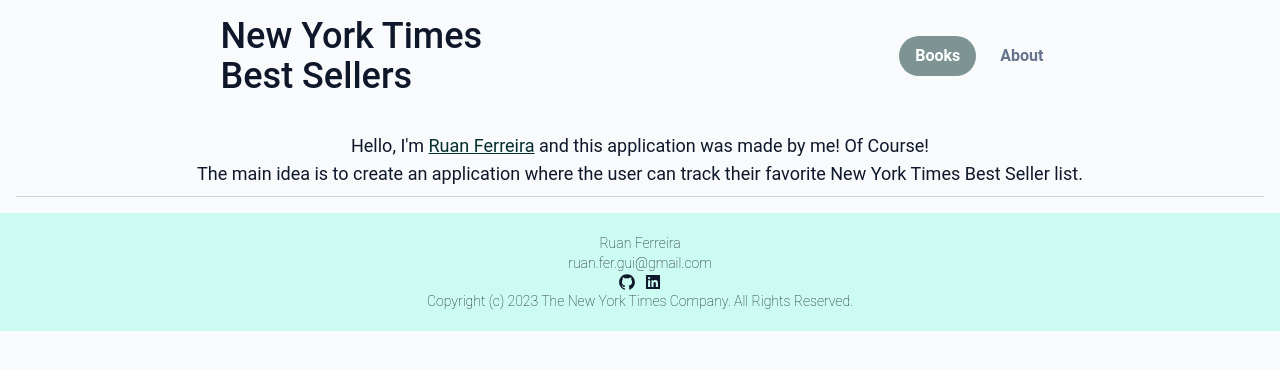
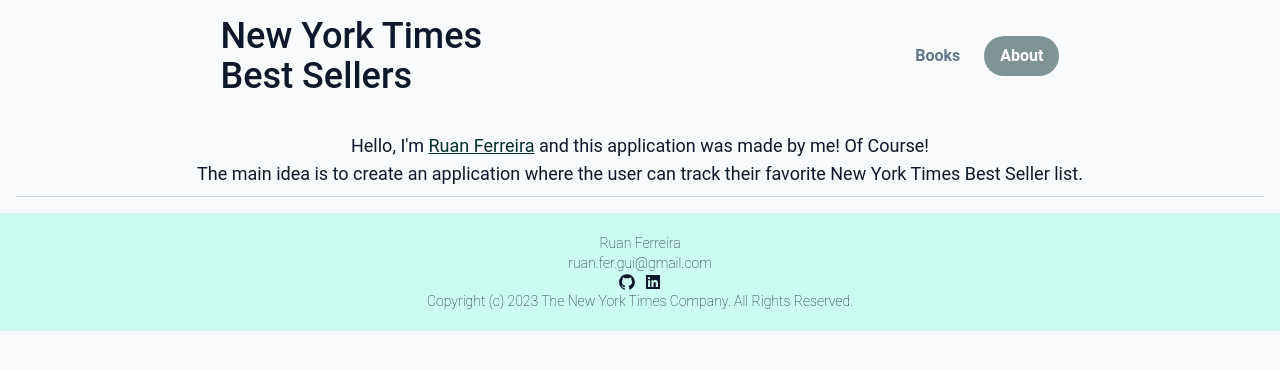
Before and after one commit to droderuan/nyt_best_sellers, a Next.js app: page /about in a window 1280 px wide. Shown: the top 370 px of the page. Built offline with nearby package versions, Linux system fonts and the light colour scheme; no server answers.

Commit message:
fix: correct change path and added app vercel link to readme

```diff
--- a/src/components/layout/template/Main.tsx
+++ b/src/components/layout/template/Main.tsx
@@ -3,8 +3,8 @@
 import Button from "@/components/atoms/button";
 import SvgIcon from "@/components/atoms/svgIcon";
 import Link from "next/link";
-import React from "react";
 import { AiFillGithub, AiFillLinkedin } from "react-icons/ai";
+import { usePathname } from "next/navigation";
 
 interface MainTemplate {
   appName: string;
@@ -12,6 +12,8 @@
 }
 
 const MainTemplate: React.FC<MainTemplate> = ({ appName, children }) => {
+  const pathName = usePathname();
+
   return (
     <body className="w-full font-sans bg-slate-50 text-slate-900 min-h-[100vh]">
       <header className="w-full h-20  md:h-28 ">
@@ -20,10 +22,10 @@
             {appName}
           </h1>
           <div className="flex items-center gap-2">
-            <Button disabled>
+            <Button disabled={pathName === "/"}>
               <Link href={"/"}>Books</Link>
             </Button>
-            <Button>
+            <Button disabled={pathName === "/about"}>
               <Link href={"/about"}>About</Link>
             </Button>
           </div>
```
Also changed, not shown: 1 other file (tests, documents, lock files or other folders).
